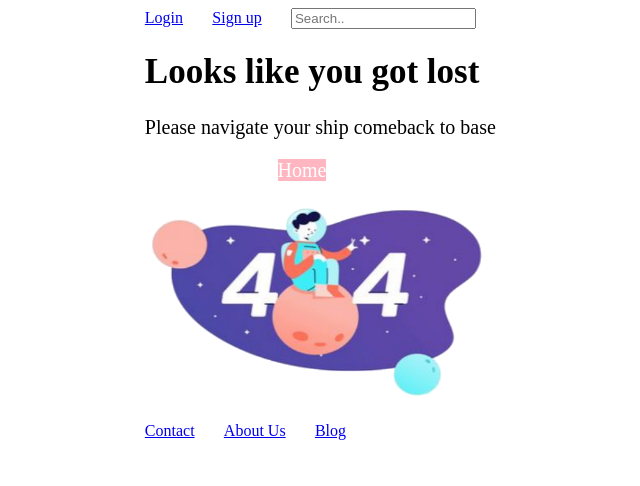
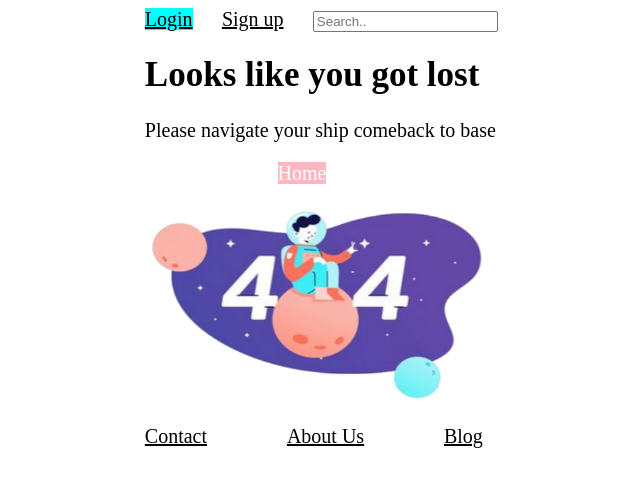
Before and after one commit to zasweted/9-space, a website: page index.html in a window 1280 px wide. Shown: the whole page, without its empty margins (97-737 px from the left). Drawn offline with Linux system fonts and the light colour scheme.

Commit message:
papildimas

```diff
--- a/index.html
+++ b/index.html
@@ -9,8 +9,8 @@
 <body>
     <header>
         <div>
-            <a href="#" style="margin-left: 18.5%;">Login</a>
-            <a href="#" style="margin-left: 2%;">Sign up</a>
+            <a href="#" style="margin-left: 18.5%; font-size: 20px; color:black; background-color: aqua;">Login</a>
+            <a href="#" style="margin-left: 2%; font-size: 20px; color:black;">Sign up</a>
             <input style="margin-left: 2%;" type="text" placeholder="Search..">
         </div>
     </header>
@@ -25,9 +25,9 @@
     </main>
     <footer>
         <div>
-            <a href="#" style="margin-left: 18.5%;">Contact</a>
-            <a href="#" style="margin-left: 2%;">About Us</a>
-            <a href="#" style="margin-left: 2%;">Blog</a>
+            <a href="#" style="margin-left: 18.5%; font-size: 20px; color:black;">Contact</a>
+            <a href="#" style="margin-left: 6%; font-size: 20px; color:black;">About Us</a>
+            <a href="#" style="margin-left: 6%; font-size: 20px; color:black;">Blog</a>
         </div>
     </footer>
 
```
